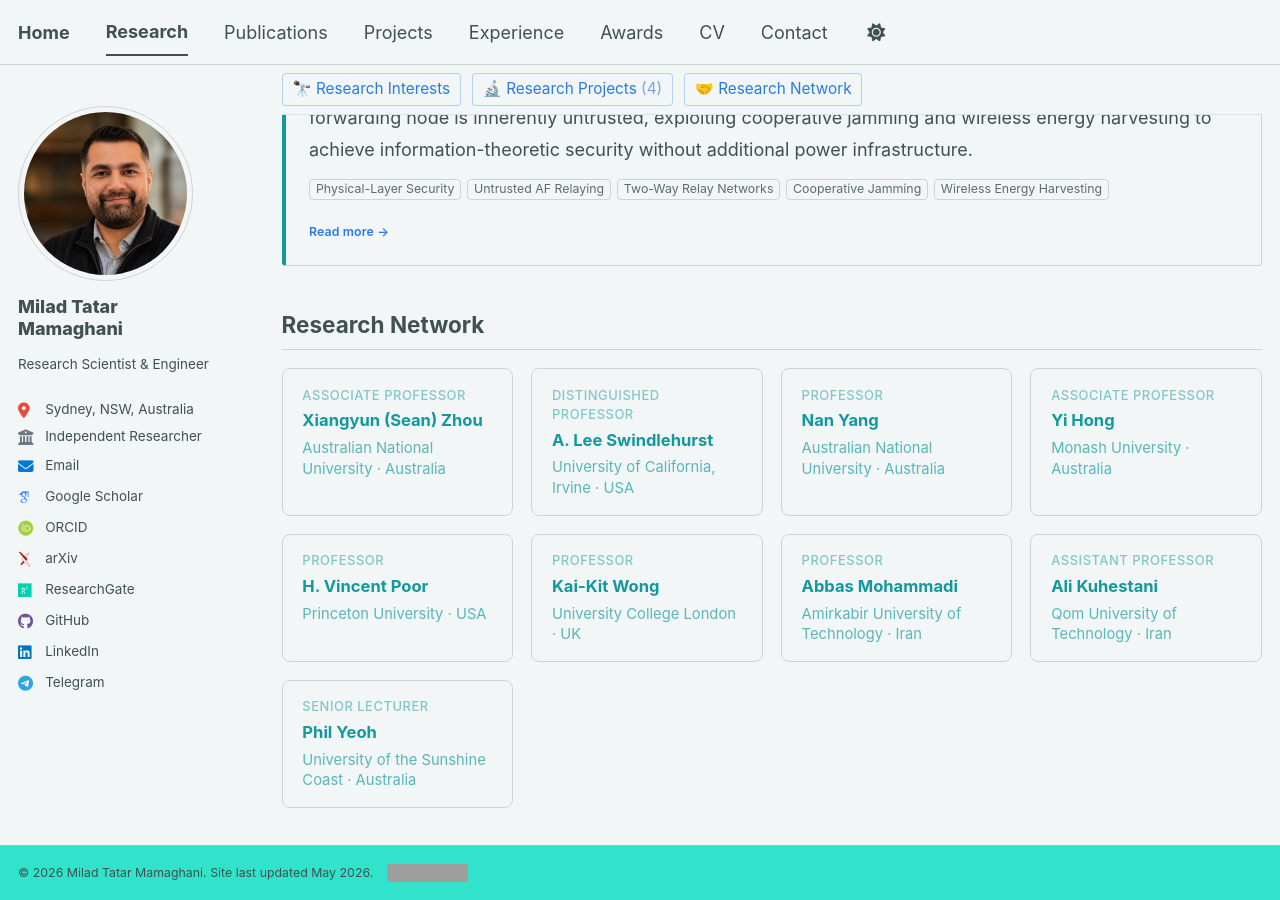
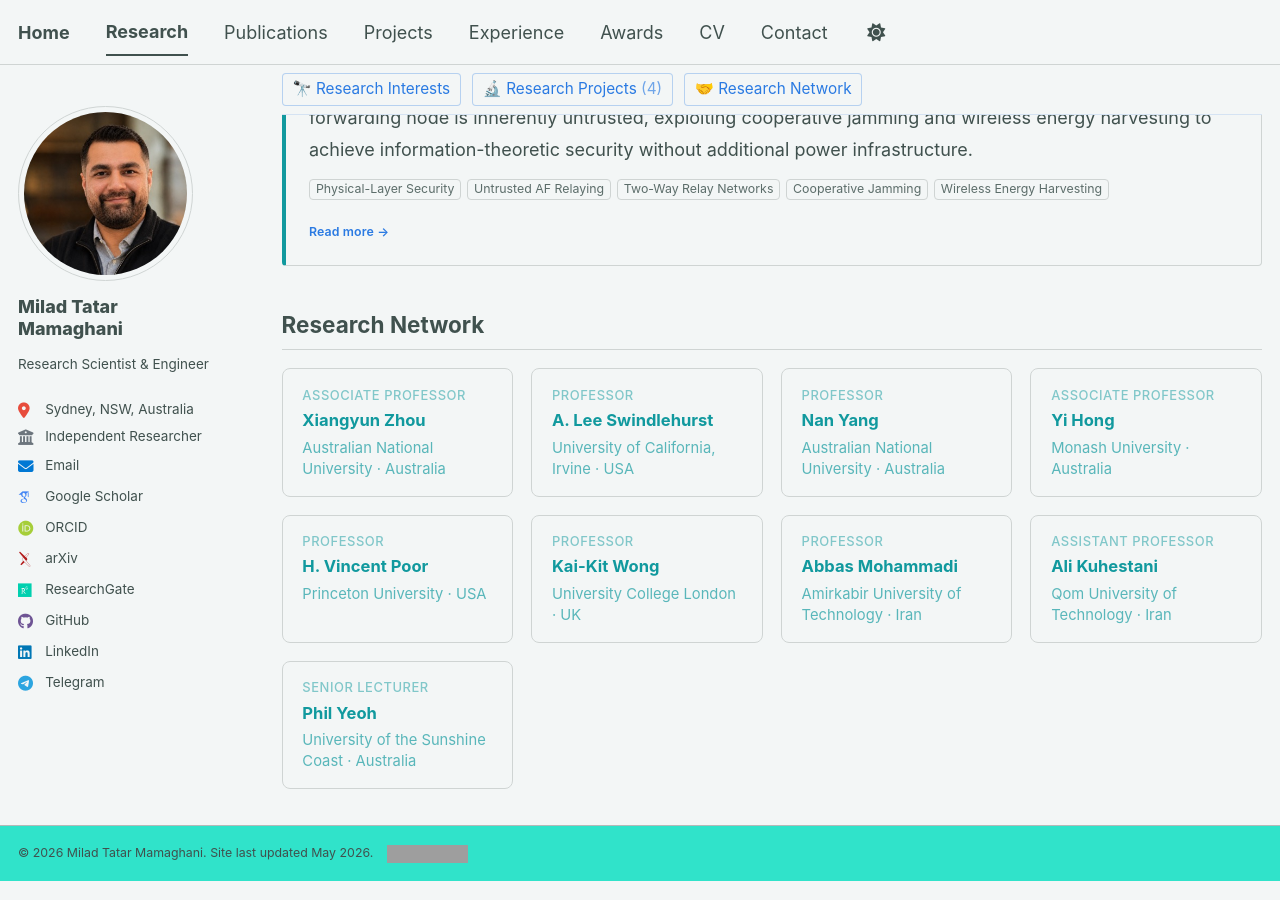
Before and after one commit to miladtm94/miladtm94.github.io, a Jekyll site: the page built from _pages/research.html, in a window 1280 px wide and 900 px high, scrolled down 1967 px. Built offline with Jekyll 4.4.1, drawn with Linux system fonts in a browser that asks for light colours; some web fonts are replaced; grey boxes are pictures that could not be loaded.

Commit message:
some updates

```diff
--- a/_pages/research.html
+++ b/_pages/research.html
@@ -60,14 +60,14 @@ author_profile: true
   <a href="https://scholar.google.com/citations?user=s4dIgfgAAAAJ" target="_blank" rel="noopener" style="text-decoration:none;">
     <div class="collab-card">
       <div class="collab-title">Associate Professor</div>
-      <div class="collab-name">Xiangyun (Sean) Zhou</div>
+      <div class="collab-name">Xiangyun Zhou</div>
       <div class="collab-inst">Australian National University · Australia</div>
     </div>
   </a>
 
   <a href="https://scholar.google.com/citations?user=ibAcKWwAAAAJ" target="_blank" rel="noopener" style="text-decoration:none;">
     <div class="collab-card">
-      <div class="collab-title">Distinguished Professor</div>
+      <div class="collab-title">Professor</div>
       <div class="collab-name">A. Lee Swindlehurst</div>
       <div class="collab-inst">University of California, Irvine · USA</div>
     </div>
```
